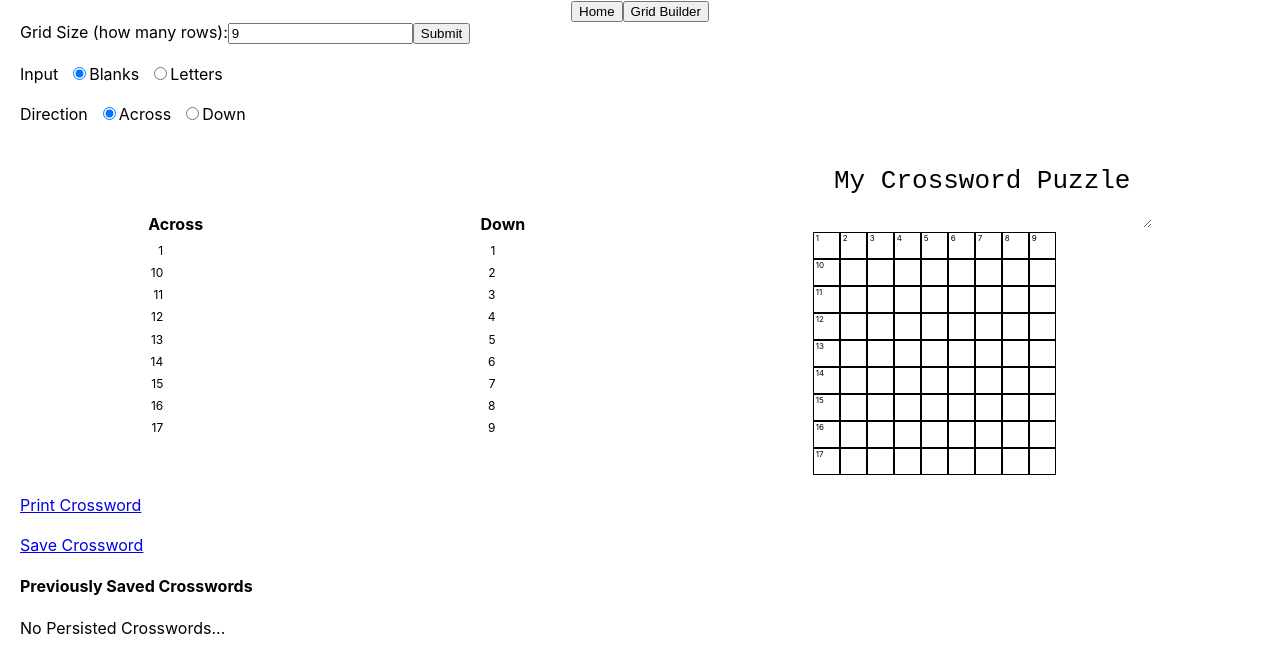
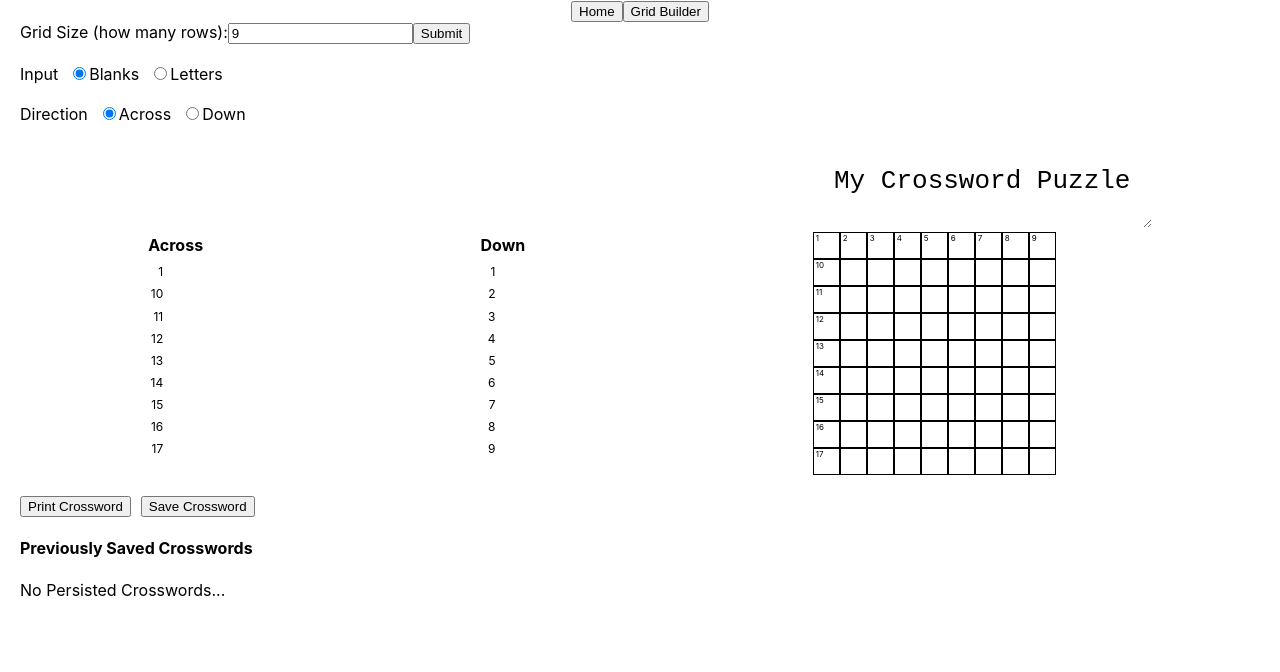
Before and after one commit to sfletche/crossword-builder, a React (Create React App) app: page /grid-builder in a window 1280 px wide. Shown: the top 672 px of the page. Built offline with nearby package versions, Linux system fonts and the light colour scheme.

Commit message:
a little refactoring

```diff
--- /dev/null
+++ b/src/Clues.css
@@ -0,0 +1,4 @@
+
+.contents {
+  display: contents;
+}
--- /dev/null
+++ b/src/Clues.react.js
@@ -0,0 +1,14 @@
+import React from 'react';
+
+import AcrossClues from './AcrossClues.react';
+import DownClues from './DownClues.react';
+import './Clues.css';
+
+export default function Clues({ gridState }) {
+	return (
+    <div className="contents">
+      <AcrossClues gridState={gridState} />
+      <DownClues gridState={gridState} />
+    </div>
+	);
+}
--- a/src/GridBuilder.css
+++ b/src/GridBuilder.css
@@ -32,6 +32,10 @@
 	margin-top: 20px;
 }
 
+.ml10 {
+  margin-left: 10px;
+}
+
 .ml20 {
 	margin-left: 20px;
 }
--- a/src/GridBuilder.react.js
+++ b/src/GridBuilder.react.js
@@ -8,12 +8,11 @@ import {
 	highlightWordDown,
 	slugify,
 } from './utils/utils';
-import AcrossClues from './AcrossClues.react';
-import DownClues from './DownClues.react';
-import Grid from './Grid.react';
+import Clues from './Clues.react';
 import InputButtons from './InputButtons.react';
 import DirectionButtons from './DirectionButtons.react';
 import PersistedCrosswordList from './PersistedCrosswordList.react';
+import Puzzle from './Puzzle.react';
 import './GridBuilder.css';
 
 const INIT_SIZE = 9;
@@ -117,43 +116,27 @@ export default function GridBuilder() {
 		  	onSetDown={handleSetDown}
 		  />
 		  <div ref={componentRef} className="printable">
-        <div>
-          <AcrossClues gridState={gridState} />
-        </div>
-        <div>
-          <DownClues gridState={gridState} />
-        </div>
-        <div className="puzzle">
-  		  	<textarea
-  		  		className="centerHeader title"
-  		  		onChange={(e) => updateTitle(e.target.value)}
-  		  		value={title}
-  		  	/>
-  		  	<div className="centerTable">
-      			<Grid
-      				direction={across ? 'across' : 'down'}
-      				gridSize={gridSize}
-      				gridState={gridState}
-      				inputType={blanks ? 'blanks' : 'letters'}
-      				toggleDirection={handleDirectionToggle}
-      				updateGrid={handleGridUpdate}
-    				/>
-      		</div>
-        </div>
+        <Clues gridState={gridState} />
+        <Puzzle
+          direction={across ? 'across' : 'down'}
+          gridSize={gridSize}
+          gridState={gridState}
+          inputType={blanks ? 'blanks' : 'letters'}
+          onDirectionToggle={handleDirectionToggle}
+          onGridUpdate={handleGridUpdate}
+          title={title}
+          updateTitle={updateTitle}
+        />
     	</div>
     	<div className="mt20">
 	      <ReactToPrint
 	        content={() => componentRef.current}
-	        trigger={() => <a href="#">Print Crossword</a>}
+	        trigger={() => <button>Print Crossword</button>}
 	      />
+	    	<button className="ml10" onClick={saveCrossword}>Save Crossword</button>
 	    </div>
 	    <div className="mt20">
-	    	<a href="#" onClick={saveCrossword}>Save Crossword</a>
-	    </div>
-	    <div className="mt20">
-	    	<PersistedCrosswordList
-	    		onSelect={handleOpenCrossword}
-	    	/>
+	    	<PersistedCrosswordList onSelect={handleOpenCrossword} />
 	    </div>
 	  </div>
   );
--- /dev/null
+++ b/src/Puzzle.react.js
@@ -0,0 +1,35 @@
+import React from 'react';
+
+import Grid from './Grid.react';
+import './Clues.css';
+
+export default function Puzzle({
+  direction,
+  gridSize,
+  gridState,
+  inputType,
+  onDirectionToggle,
+  onGridUpdate,
+  title,
+  updateTitle,
+}) {
+	return (
+    <div className="puzzle">
+      <textarea
+        className="centerHeader title"
+        onChange={(e) => updateTitle(e.target.value)}
+        value={title}
+      />
+      <div className="centerTable">
+        <Grid
+          direction={direction}
+          gridSize={gridSize}
+          gridState={gridState}
+          inputType={inputType}
+          toggleDirection={onDirectionToggle}
+          updateGrid={onGridUpdate}
+        />
+      </div>
+    </div>
+	);
+}
```
Also changed, not shown: src/InputButtons.react.js (line endings or trailing spaces).
